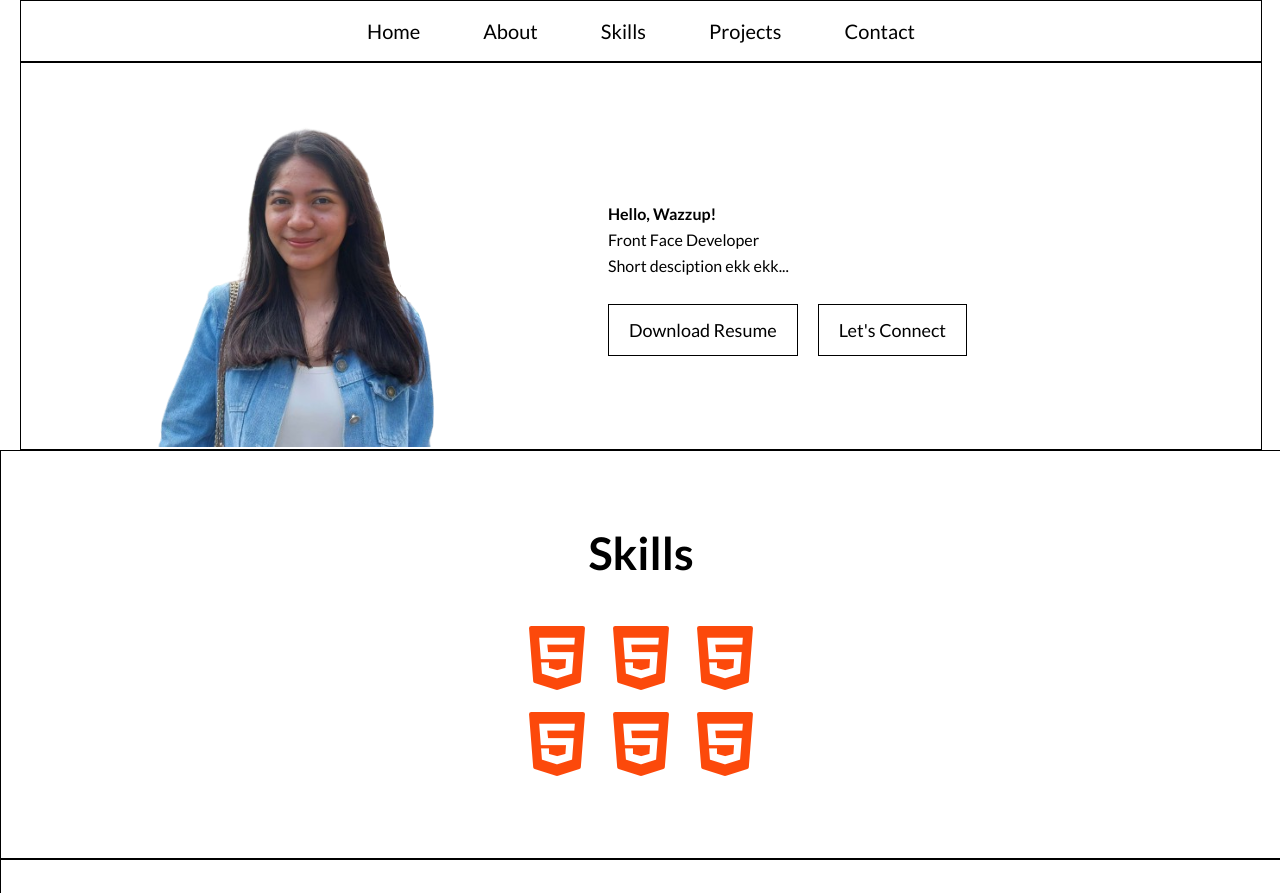
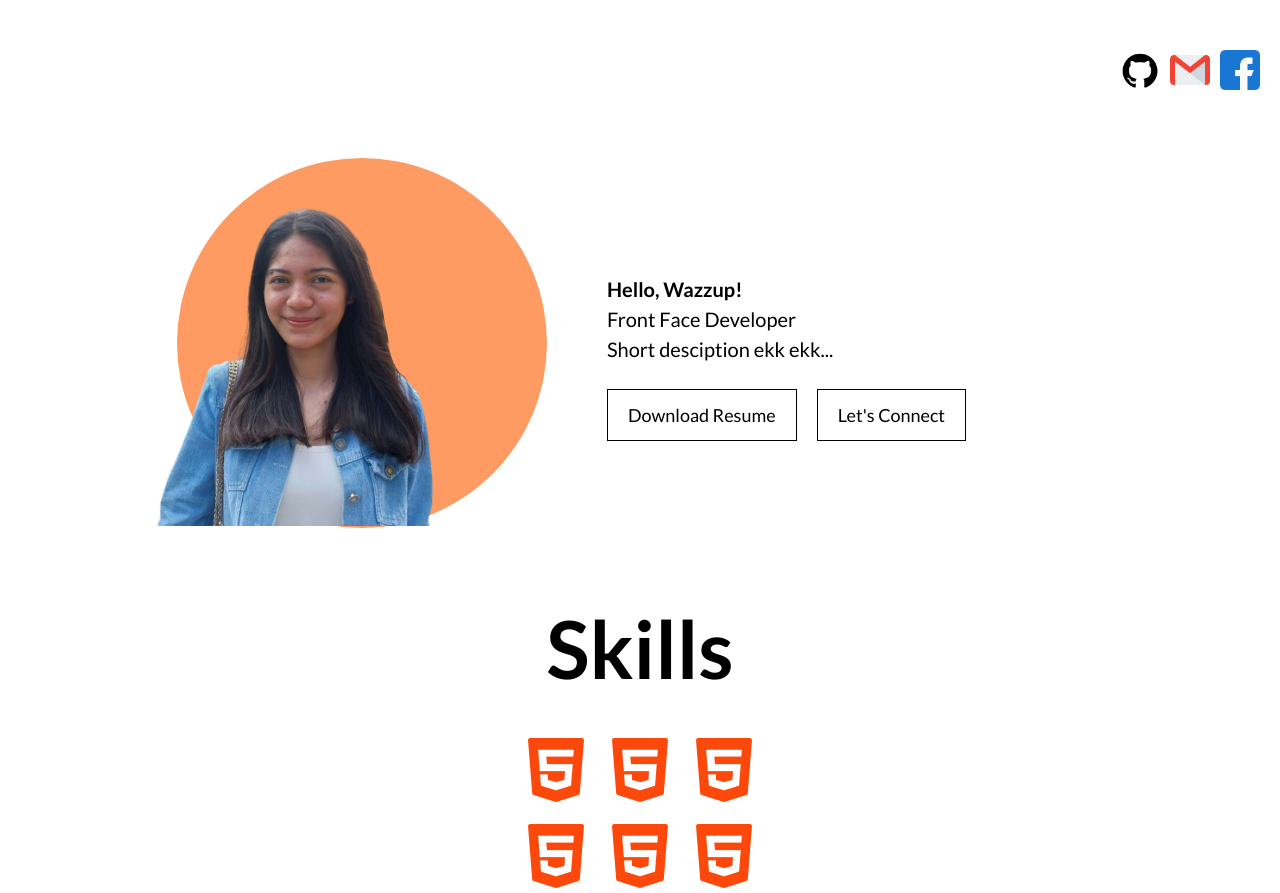
Before and after one commit to Rosvie/website_portfolio, a plain HTML site: page index.html in a window 1280 px wide. Shown: the top 893 px of the page. Drawn offline with Linux system fonts and the light colour scheme; a web font is replaced by a local one.

Commit message:
add resume and icons; update styles

```diff
--- a/index.html
+++ b/index.html
@@ -14,7 +14,41 @@
 
 <body>
 
-  <header> </header>
+  <header>
+    <div class="wrapper">
+
+
+
+      <ul class="soc_accounts">
+        <li>
+          <a href="https://github.com/Rosvie" target="_blank">
+            <figure>
+              <img src="images/icons/github-icon.png" alt="icon">
+              <!-- <figcaption>Rosvie</figcaption> -->
+            </figure>
+          </a>
+        </li>
+        <li>
+          <a href="https://mail.google.com/mail/" target="_blank">
+            <figure>
+              <img src="images/icons/gmail-icon.png" alt="icon">
+              <!-- <figcaption> pepitorosvie@gmail.com </figcaption> -->
+            </figure>
+          </a>
+        </li>
+        <li>
+          <a href="javascript:;">
+            <figure>
+              <img src="images/icons/facebook-icon.png" alt="icon">
+              <!-- <figcaption>Rosvie Pepito</figcaption> -->
+            </figure>
+          </a>
+        </li>
+      </ul>
+
+    </div>
+
+  </header>
 
   <nav>
     <div class="wrapper">
@@ -48,7 +82,9 @@
             <h3> Front Face Developer </h3>
             <p> Short desciption ekk ekk...</p>
             <div class="main_btn">
-              <a href="javascript:;" class="btn1"> Download Resume </a>
+
+              <a href="resume/PEPITO_ROSVIE.pdf" download class="btn1"> Download Resume </a>
+
               <a href="javascript:;" class="btn1"> Let's Connect </a>
             </div>
           </div>
@@ -89,7 +125,7 @@
 
         <div class="btm2_boxes">
 
-          <section> <a href="javascript:;"></a> </section>
+          <section> <a href="https://w14070.proweaversite13.com/" target="_blank"> </a> </section>
           <section> <a href="javascript:;"></a> </section>
           <section> <a href="javascript:;"></a> </section>
           <section> <a href="javascript:;"></a> </section>
--- a/styles.css
+++ b/styles.css
@@ -1,15 +1,19 @@
 
 @import url('https://fonts.googleapis.com/css2?family=Lato:ital,wght@0,100;0,300;0,400;0,700;0,900;1,100;1,300;1,400;1,700;1,900&display=swap');
+@import url('https://fonts.googleapis.com/css2?family=Chicle&display=swap');
 
 :root {
 
   --font1: "Lato", sans-serif;
-  --font2: "Lato", sans-serif;;
+  --font2: "Lato", serif;
 
-  --color1: ;
-  --color2: ;
+  --color1: #365E32;
+  --color2: #81A263;
+  --color3: #E7D37F;
+  --color4: #FD9B63;
 
-  --wrapper: 1500px;
+
+  --wrapper: 1800px;
 
 }
 
@@ -25,16 +29,16 @@ blockquote:before, blockquote:after, q:before, q:after { content: ''; content: n
 table { border-collapse: collapse; border-spacing: 0; }
 /* Reset Syles */
 
-body { max-width: 1920px; width: 100%; margin: 0 auto; font-family: var(--font2); }
+body { max-width: 1920px; width: 100%; margin: 0 auto; font-family: var(--font2); font-size: 20px; font-family: var(--font2); }
 
 
-.wrapper { width: 100%;   max-width: var(--wrapper);   margin: 0 auto;   position: relative; border: 1px solid #000; }
+.wrapper { width: 100%;   max-width: var(--wrapper);   margin: 0 auto;   position: relative;  }
 
 .text_center { text-align: center;}
 .text_left { text-align: left;}
 .text_right { text-align: right;}
 
-.hdng1 { font-size: 45px; font-weight: 600; }
+.hdng1 { font-size: 80px; font-weight: 700; line-height: 100%;font-family: var(--font2);}
 
 
 .btn1 { display: block;width: fit-content;padding: 0 20px;line-height: 50px;border: 1px solid #000;color: #000;text-decoration: none;font-size: 18px;margin: 0 auto;}
@@ -42,8 +46,15 @@ body { max-width: 1920px; width: 100%; margin: 0 auto; font-family: var(--font2)
 
 header { padding: 0 20px; }
 
+ul.soc_accounts { display: flex;   justify-content: end;   gap: 10px;   align-items: center; padding: 50px 0; }
+ul.soc_accounts li { }
+ul.soc_accounts li a { }
+ul.soc_accounts li figure{ }
+ul.soc_accounts li figure img { width: 40px;   height: 40px; }
+ul.soc_accounts li figure:hover { transform: scale(0.9); }
 
-nav {  padding: 0 20px; }
+
+nav {  padding: 0 20px; display: none;}
   nav .page_nav{ }
   nav .page_nav ul { text-align: center;}
   nav .page_nav ul li { display: inline-block; padding: 0 30px;}
@@ -59,9 +70,10 @@ nav {  padding: 0 20px; }
 #main_area { padding: 0 20px; }
 .main_con { padding: 50px 0 0;}
 
-  .main_holder { display: flex;justify-content: space-evenly;gap: 20px;align-items: center;}
+  .main_holder { display: flex;justify-content: space-evenly;gap: 20px;align-items: center;border-radius: 20px;}
 
-  .main_fig { width: 22%;text-align: center;}
+  .main_fig::before {content: "";   background: #FD9B63;   border-radius: 50%;   aspect-ratio: 1/1;   position: absolute;   width: 370px;   z-index: -1;   left: 20px;   right: 0;   margin: 0 auto;   bottom: 0; }
+  .main_fig { width: 22%;text-align: center; position: relative; }
   .main_fig figure { }
   .main_fig figure img { }
 
```
Also changed, not shown: images/icons/bootstrap.png (added), images/icons/css.png (added), images/icons/figma.png (added), images/icons/java-script.png (added), styles.min.css, 1 other file.
